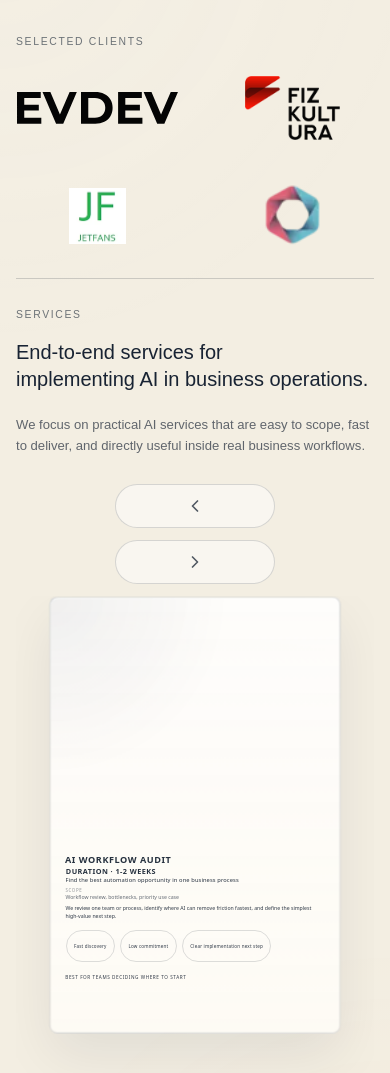
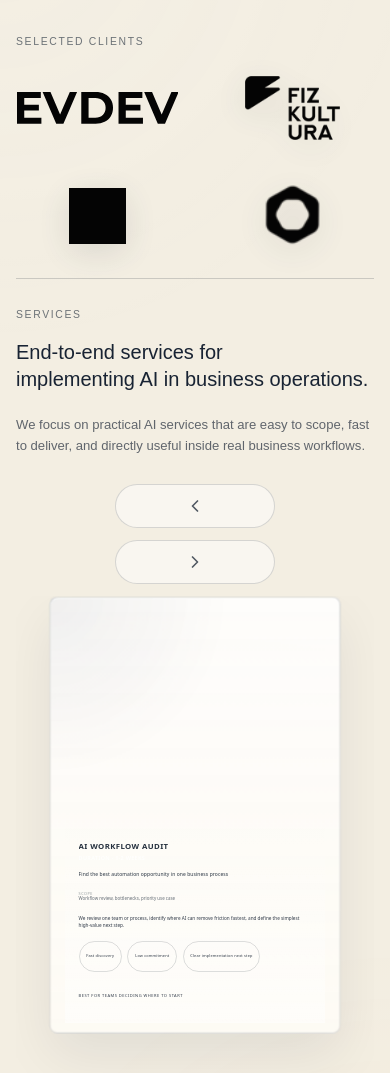
Before and after one commit to artemiusradin-png/deview-website, a Next.js app: page / in a window 390 px wide. Shown: the part 5841-6914 px from the top of the page. Built offline with nearby package versions, Linux system fonts and the light colour scheme; a web font is replaced by a local one.

Commit message:
Polish services card text and client logo visibility

```diff
--- a/app/globals.css
+++ b/app/globals.css
@@ -209,12 +209,20 @@ html[data-theme="light"] .bg-grid::before {
   filter: none;
 }
 
+.service-client__logo--raster {
+  filter: brightness(0) invert(1) drop-shadow(0 8px 20px rgba(0, 0, 0, 0.22));
+}
+
 .service-client__logo--evdev {
   color: var(--white-100);
 }
 
 html[data-theme="light"] .service-client__logo {
   filter: none;
+}
+
+html[data-theme="light"] .service-client__logo--raster {
+  filter: brightness(0) saturate(100%) drop-shadow(0 8px 18px rgba(19, 31, 47, 0.12));
 }
 
 html[data-theme="light"] .service-client__logo--evdev {
@@ -2794,6 +2802,7 @@ html[data-theme="light"] .enterprise-ft-svg .enterprise-ft-icon-stroke {
   pointer-events: none;
   z-index: 100;
   container-type: size;
+  overflow: hidden;
 }
 
 .svoyage-slide-info[data-current] .svoyage-slide-info__text span {
@@ -2813,18 +2822,20 @@ html[data-theme="light"] .enterprise-ft-svg .enterprise-ft-icon-stroke {
   width: 100%;
   height: 100%;
   transform-style: preserve-3d;
+  padding: 0.95rem;
 }
 
 .svoyage-slide-info__text-wrap {
   position: absolute;
-  left: 0;
-  bottom: 12%;
-  width: min(130%, 22rem);
-  max-height: 88%;
-  overflow-y: auto;
+  inset: auto 0 0 0;
+  width: 100%;
+  max-width: 100%;
+  max-height: 100%;
+  overflow: hidden;
+  padding: 1.05rem 1rem 1rem;
   transform: translateZ(40px);
   z-index: 2;
-  scrollbar-width: thin;
+  background: linear-gradient(180deg, transparent 0%, rgba(0, 0, 0, 0.08) 18%, rgba(0, 0, 0, 0.18) 100%);
 }
 
 .svoyage-slide-info__text {
@@ -2841,35 +2852,34 @@ html[data-theme="light"] .enterprise-ft-svg .enterprise-ft-icon-stroke {
 
 .svoyage-slide-info__text--title span,
 .svoyage-slide-info__text--subtitle span {
-  font-size: min(3.5cqw, 1.35rem);
+  font-size: min(3cqw, 1.08rem);
   font-weight: 700;
-  letter-spacing: 0.06em;
+  letter-spacing: 0.05em;
   text-transform: uppercase;
-  line-height: 1.15;
+  line-height: 1.12;
 }
 
 .svoyage-slide-info__text--subtitle span {
-  margin-top: 0.2em;
-  margin-left: 0.12em;
-  font-size: min(2.8cqw, 1.05rem);
+  margin-top: 0.28rem;
+  font-size: min(2.1cqw, 0.8rem);
   font-weight: 600;
+  color: rgba(255, 255, 255, 0.76);
 }
 
 .svoyage-slide-info__text--desc span {
-  margin-top: 0.35em;
-  margin-left: 0.08em;
-  font-size: min(2.2cqw, 0.82rem);
+  margin-top: 0.6rem;
+  font-size: min(1.9cqw, 0.72rem);
   font-family: var(--sv-font-body);
   font-weight: 400;
   text-transform: none;
   letter-spacing: 0.02em;
-  line-height: 1.35;
+  line-height: 1.4;
   white-space: normal;
 }
 
 .svoyage-slide-info__meta {
-  margin: 0.6em 0 0 0.1em;
-  font-size: min(2cqw, 0.72rem);
+  margin: 0.8rem 0 0;
+  font-size: min(1.7cqw, 0.66rem);
   font-family: var(--sv-font-body);
   color: rgba(255, 255, 255, 0.72);
   line-height: 1.35;
@@ -2885,11 +2895,11 @@ html[data-theme="light"] .enterprise-ft-svg .enterprise-ft-icon-stroke {
 }
 
 .svoyage-slide-info__body {
-  margin: 0.75em 0 0 0.08em;
+  margin: 0.8rem 0 0;
   font-family: var(--sv-font-body);
-  font-size: min(2cqw, 0.78rem);
+  font-size: min(1.8cqw, 0.68rem);
   font-weight: 400;
-  line-height: 1.45;
+  line-height: 1.42;
   color: rgba(255, 255, 255, 0.82);
 }
 
@@ -2897,24 +2907,24 @@ html[data-theme="light"] .enterprise-ft-svg .enterprise-ft-icon-stroke {
   display: flex;
   flex-wrap: wrap;
   gap: 0.35rem;
-  margin: 0.65em 0 0 0.05em;
+  margin: 0.75rem 0 0;
 }
 
 .svoyage-slide-info__chip {
   display: inline-block;
-  padding: 0.2rem 0.45rem;
+  padding: 0.18rem 0.42rem;
   border: 1px solid rgba(255, 255, 255, 0.2);
   border-radius: 999px;
   font-family: var(--sv-font-body);
-  font-size: min(1.75cqw, 0.65rem);
+  font-size: min(1.5cqw, 0.58rem);
   color: rgba(255, 255, 255, 0.85);
   letter-spacing: 0.04em;
 }
 
 .svoyage-slide-info__status {
-  margin: 0.65em 0 0 0.08em;
+  margin: 0.75rem 0 0;
   font-family: var(--sv-font-body);
-  font-size: min(1.8cqw, 0.68rem);
+  font-size: min(1.55cqw, 0.6rem);
   letter-spacing: 0.12em;
   text-transform: uppercase;
   color: rgba(255, 255, 255, 0.55);
@@ -3011,6 +3021,10 @@ html[data-theme="light"] .svoyage-slide__panel {
     0 20px 48px rgba(19, 31, 47, 0.08);
 }
 
+html[data-theme="light"] .svoyage-slide-info__text-wrap {
+  background: linear-gradient(180deg, transparent 0%, rgba(255, 255, 255, 0.14) 18%, rgba(255, 255, 255, 0.5) 100%);
+}
+
 html[data-theme="light"] .svoyage-slide-info__text {
   color: rgba(19, 31, 47, 0.92);
 }
@@ -3043,8 +3057,7 @@ html[data-theme="light"] .svoyage-slide-info__meta-k {
   }
 
   .svoyage-slide-info__text-wrap {
-    bottom: 8%;
-    width: min(100%, 20rem);
+    padding: 0.9rem 0.85rem 0.9rem;
   }
 }
 
--- a/components/HomeServicesSection.tsx
+++ b/components/HomeServicesSection.tsx
@@ -17,6 +17,28 @@ const serviceClients = [
   { name: "Jetfans", src: "/client-logos/jetfans.avif", width: 160, height: 60, logoH: "h-14" },
   { name: "Nextair", src: "/client-logos/nextair.webp", width: 80, height: 80, logoH: "h-16" },
 ] as const;
+
+function EvdevLogo({ className = "" }: { className?: string }) {
+  return (
+    <svg
+      width="96"
+      height="19"
+      viewBox="0 0 96 19"
+      fill="none"
+      xmlns="http://www.w3.org/2000/svg"
+      aria-label="EVDEV"
+      role="img"
+      className={className}
+    >
+      <path
+        fillRule="evenodd"
+        clipRule="evenodd"
+        d="M14.491 18.789V15.2996H4.30454V10.9513H12.9938V7.56928H4.30454V3.48938H14.1435V0H0V18.789H14.491ZM27.5686 18.789L35.6697 0H31.3652L25.5901 13.4207L19.8953 0H15.2165L23.2908 18.789H27.5686ZM38.166 0H46.6794C48.714 0 50.5077 0.393674 52.0605 1.18102C53.6311 1.95048 54.8447 3.04203 55.7014 4.45567C56.576 5.86932 57.0132 7.5156 57.0132 9.39449C57.0132 11.2734 56.576 12.9197 55.7014 14.3333C54.8447 15.747 53.6311 16.8475 52.0605 17.6348C50.5077 18.4043 48.714 18.789 46.6794 18.789H38.166V0ZM46.4652 15.2191C48.3392 15.2191 49.8295 14.7001 50.9361 13.6623C52.0605 12.6065 52.6227 11.1839 52.6227 9.39449C52.6227 7.60507 52.0605 6.19142 50.9361 5.15355C49.8295 4.09779 48.3392 3.56991 46.4652 3.56991H42.503V15.2191H46.4652ZM74.7942 15.2996V18.789H60.284V0H74.4462V3.48938H64.5942V7.56928H73.295V10.9513H64.5942V15.2996H74.7942ZM87.8891 18.789L96.0009 0H91.6906L85.908 13.4207L80.2056 0H75.5206L83.6056 18.789H87.8891Z"
+        fill="currentColor"
+      />
+    </svg>
+  );
+}
 
 export function HomeServicesSection({ variant = "home" }: HomeServicesSectionProps) {
   const { dict } = useLocaleContext();
@@ -46,13 +68,17 @@ export function HomeServicesSection({ variant = "home" }: HomeServicesSectionPro
                   transition={{ duration: 0.8, ease: [0.16, 1, 0.3, 1] }}
                   className="service-client__logo-wrap"
                 >
+                  {client.name === "EVDEV" ? (
+                    <EvdevLogo className={`service-client__logo service-client__logo--evdev ${client.logoH} w-auto max-w-full`} />
+                  ) : (
                     <Image
                       src={client.src}
                       alt={client.name}
                       width={client.width}
                       height={client.height}
-                    className={`service-client__logo ${client.name === "EVDEV" ? "service-client__logo--evdev" : ""} ${client.logoH} w-auto max-w-full object-contain`}
+                      className={`service-client__logo service-client__logo--raster ${client.logoH} w-auto max-w-full object-contain`}
                     />
+                  )}
                 </motion.div>
               </div>
             ))}
```
Lines whose indentation alone changed are shown as unchanged.
